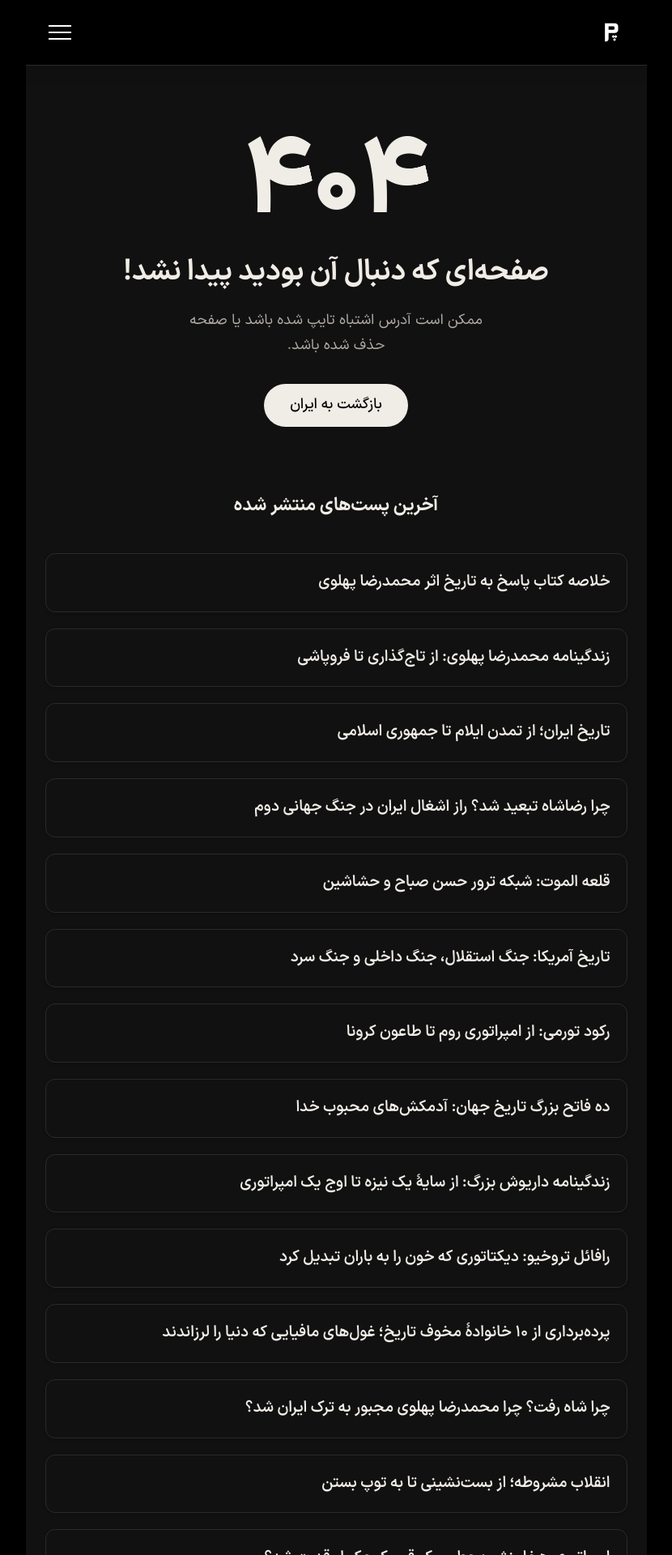
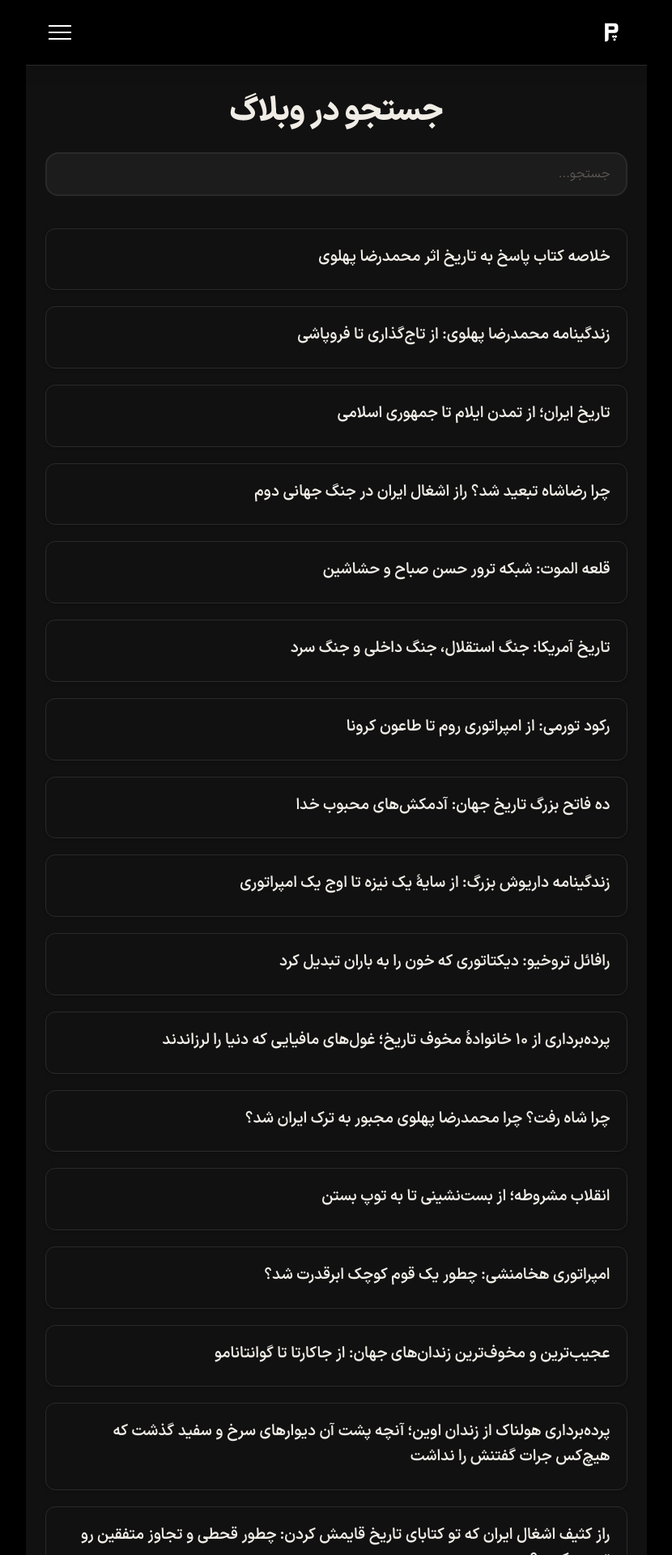
Before and after one commit to darkblog/darkblog.github.io, a Jekyll site: the page built from page.html, in a window 1280 px wide. Shown: the top 1920 px of the page at 81% size, without its empty margins (225-1055 px from the left). Built offline with Jekyll 4.4.1, drawn with Linux system fonts in a browser that asks for light colours; some of the changed text lies outside the part shown.

Commit message:
Update page.html

```diff
--- a/page.html
+++ b/page.html
@@ -8,7 +8,31 @@ layout: null
   <meta charset="utf-8">
   <meta name="viewport" content="width=device-width, initial-scale=1.0">
 
+  <title>جستجو در وبلاگ پاسگاه</title>
+
+  <meta name="description" content="جستجو در پست‌های وبلاگ پاسگاه">
+
+  <script type="application/ld+json">
+  {
+    "@context": "https://schema.org",
+    "@type": "CollectionPage",
+    "name": "جستجو در وبلاگ پاسگاه",
+    "description": "جستجو در پست‌های وبلاگ پاسگاه",
+    "url": "https://www.pasgah.org/blog",
+    "publisher": {
+      "@type": "Organization",
+      "name": "پاسگاه",
+      "logo": {
+        "@type": "ImageObject",
+        "url": "https://www.pasgah.org/blog.svg"
+      }
+    }
+  }
+  </script>
+
+  <link rel="canonical" href="https://www.pasgah.org/blog">
   <link rel="icon" type="image/svg+xml" href="https://www.pasgah.org/blog.svg">
+
   <meta name="theme-color" content="#000000">
   <meta name="apple-mobile-web-app-status-bar-style" content="black">
 
@@ -44,20 +68,20 @@ layout: null
     #menu-toggle:checked ~ .site-header .hamburger span:nth-child(2) { opacity: 0; }
     #menu-toggle:checked ~ .site-header .hamburger span:nth-child(3) { transform: rotate(-45deg) translate(6px, -6px); }
     .main-content { padding-top: calc(var(--header-height) + 2rem); padding-bottom: 2.5rem; padding-left: clamp(1rem, 3vw, 1.5rem); padding-right: clamp(1rem, 3vw, 1.5rem); background-color: #111111; font-size: inherit; }
-    .error-section { text-align: center; padding: clamp(2rem, 4vw, 3rem) 0; margin-bottom: 2rem; }
-    .error-code { font-size: clamp(5rem, 15vw, 8rem); font-weight: 800; line-height: 1.1; color: #f0ece6; letter-spacing: -0.03em; display: block; margin-bottom: 0.5rem; }
-    .error-title { font-size: clamp(1.5rem, 3.5vw, 2.2rem); font-weight: 700; color: #f0ece6; margin-bottom: 1rem; }
-    .error-message { font-size: 1.125rem; color: #b0aaa3; max-width: 36ch; margin: 0 auto 2rem; line-height: 1.7; }
-    .btn-primary { display: inline-flex; align-items: center; justify-content: center; background-color: #f0ece6; color: #000; padding: 0.75rem 2rem; border-radius: 2rem; font-weight: 500; text-decoration: none; cursor: pointer; border: none; font-family: inherit; font-size: inherit; transition: background-color 0.2s, color 0.2s; }
-    .btn-primary:hover { background-color: #fff; color: #000; }
-    .section-title { font-size: 1.4rem; font-weight: 700; color: #f0ece6; margin-bottom: 2.5rem; text-align: center; }
+    .page-title { font-size: clamp(1.8rem, 5vw, 2.5rem); font-weight: 800; line-height: 1.3; color: #f0ece6; margin: 0 0 1.5rem 0; letter-spacing: -0.02em; text-align: center; }
+    .search-wrapper { margin-bottom: 2.5rem; max-width: 100%; margin-inline: auto; }
+    .search-box { width: 100%; padding: 0.8rem 1.2rem; font-size: 1rem; font-family: inherit; border: 2px solid #2a2a2a; border-radius: 1rem; background-color: #1c1c1c; color: #f0ece6; }
+    .search-box:focus { outline: none; border-color: #2dd4bf; box-shadow: 0 0 0 3px rgba(45, 212, 191, 0.15); }
+    .search-box::placeholder { color: #6b6560; opacity: 0.8; }
     .posts-list { list-style: none; padding: 0; display: flex; flex-direction: column; gap: 1.25rem; }
     .posts-list li { position: relative; padding: 1.25rem 1.25rem 1.25rem 1rem; border-radius: 0.75rem; background-color: #111111; box-shadow: 0 1px 4px rgba(0,0,0,0.2); transition: all 0.25s ease; border: 1px solid #2a2a2a; }
     .posts-list li:hover { background-color: #1c1c1c; box-shadow: 0 8px 20px rgba(0,0,0,0.3); border-color: #3a3a3a; transform: translateY(-2px); }
     .posts-list li::before { content: ''; position: absolute; top: 1.25rem; right: 0; width: 4px; height: 2rem; background-color: #2dd4bf; border-radius: 0 4px 4px 0; opacity: 0; transform: scaleY(0); transition: opacity 0.25s, transform 0.25s; }
     .posts-list li:hover::before { opacity: 1; transform: scaleY(1); }
-    .posts-list a { text-decoration: none; color: #f0ece6; display: block; font-size: 1.2rem; font-weight: 600; transition: color 0.2s; }
+    .posts-list a { text-decoration: none; color: #f0ece6; display: block; font-size: 1.2rem; font-weight: 600; transition: color 0.2s; margin-bottom: 0.25rem; }
     .posts-list a:hover { color: #2dd4bf; }
+    .hidden-post { display: none !important; }
+    .no-results { text-align: center; padding: 3rem 1.5rem; color: #b0aaa3; background-color: #1c1c1c; border: 1px solid #2a2a2a; border-radius: 1.5rem; font-size: 1.1rem; }
     .site-footer { background-color: #000000; padding: 2rem clamp(1rem, 3vw, 1.5rem); display: flex; align-items: center; justify-content: space-between; width: 100%; flex-direction: row; font-size: inherit; }
     .footer-logo { display: flex; align-items: center; }
     .footer-logo img { height: 2.5rem; width: auto; opacity: 0.9; display: block; }
@@ -98,25 +122,33 @@ layout: null
 
     <main class="main-content">
 
-      <section class="error-section" aria-labelledby="error-heading">
-        <div class="error-code" aria-hidden="true">۴۰۴</div>
-        <h1 id="error-heading" class="error-title">صفحه‌ای که دنبال آن بودید پیدا نشد!</h1>
-        <p class="error-message">ممکن است آدرس اشتباه تایپ شده باشد یا صفحه حذف شده باشد.</p>
-        <a href="https://www.pasgah.org/blog/iran" class="btn-primary">
-          بازگشت به ایران
-        </a>
-      </section>
+      <h1 class="page-title">جستجو در وبلاگ</h1>
 
-      <aside aria-labelledby="recent-heading">
-        <h2 id="recent-heading" class="section-title">آخرین پست‌های منتشر شده</h2>
-        <ul class="posts-list">
-          {% for post in site.posts limit: 20 %}
+      {% if site.posts.size > 0 %}
+      <div class="search-wrapper">
+        <label for="searchInput" class="sr-only">جستجو در عناوین مطالب</label>
+        <input
+          type="search"
+          id="searchInput"
+          class="search-box"
+          placeholder="جستجو..."
+          autocomplete="off"
+        >
+      </div>
+
+      <div id="archiveContent">
+        <ul class="posts-list" id="postsList">
+          {% for post in site.posts %}
           <li>
             <a href="{{ post.url | relative_url }}">{{ post.title | escape }}</a>
           </li>
           {% endfor %}
         </ul>
-      </aside>
+        <div id="noResultsMessage" class="no-results" hidden>هیچ مطلبی مطابق با جستجوی شما پیدا نشد.</div>
+      </div>
+      {% else %}
+      <div class="no-results">هنوز هیچ پستی منتشر نشده است.</div>
+      {% endif %}
 
     </main>
 
@@ -124,12 +156,77 @@ layout: null
       <a href="/" class="footer-logo" aria-label="صفحه اصلی پاسگاه">
         <img src="https://www.pasgah.org/blog.svg" alt="لوگوی پاسگاه" width="40" height="40">
       </a>
-      <a href="https://www.pasgah.org/blog" class="special-blog-link" dir="ltr">
-        /blog
+      <a href="https://www.pasgah.org/blog/iran" class="special-blog-link" dir="ltr">
+        /iran
         <span aria-hidden="true">→</span>
       </a>
     </footer>
   </div>
 
+  <script>
+    (function() {
+      'use strict';
+
+      var searchInput = document.getElementById('searchInput');
+      var noResults = document.getElementById('noResultsMessage');
+      var allItems = document.querySelectorAll('#postsList > li');
+      var total = allItems.length;
+      var INITIAL_LIMIT = 50;
+
+      if (searchInput && total > 0) {
+
+        function normalize(text) {
+          if (!text) return '';
+          return text
+            .toLowerCase()
+            .replace(/[\u200c\s]+/g, ' ')
+            .replace(/[يى]/g, 'ی')
+            .replace(/[ك]/g, 'ک')
+            .trim();
+        }
+
+        var cache = Array.from(allItems).map(function(item, index) {
+          var titleElement = item.querySelector('a');
+          var rawTitle = titleElement ? titleElement.textContent : '';
+          return {
+            el: item,
+            title: normalize(rawTitle),
+            index: index
+          };
+        });
+
+        function performSearch() {
+          var term = normalize(searchInput.value);
+          var anyVisible = false;
+
+          cache.forEach(function(entry) {
+            var shouldShow = false;
+            if (term === '') {
+              shouldShow = entry.index < INITIAL_LIMIT;
+            } else {
+              shouldShow = entry.title.includes(term);
+            }
+            entry.el.classList.toggle('hidden-post', !shouldShow);
+            if (shouldShow) anyVisible = true;
+          });
+
+          noResults.hidden = anyVisible || term === '';
+        }
+
+        var debounceTimer;
+        searchInput.addEventListener('input', function() {
+          clearTimeout(debounceTimer);
+          debounceTimer = setTimeout(performSearch, 40);
+        });
+
+        searchInput.addEventListener('keydown', function(e) {
+          if (e.key === 'Enter') e.preventDefault();
+        });
+
+        performSearch();
+      }
+    })();
+  </script>
+
 </body>
 </html>
```
Also changed, not shown: other parts of page.html (+1 -1 lines).
